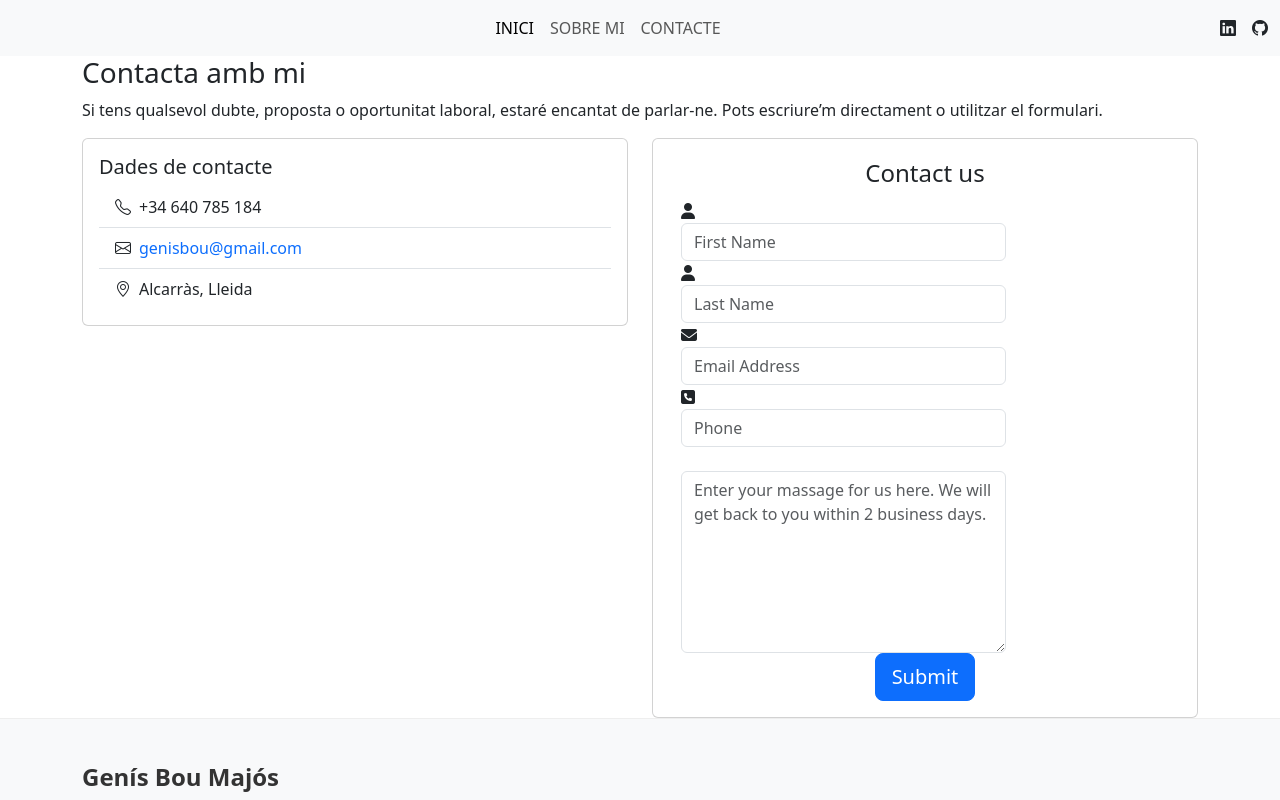
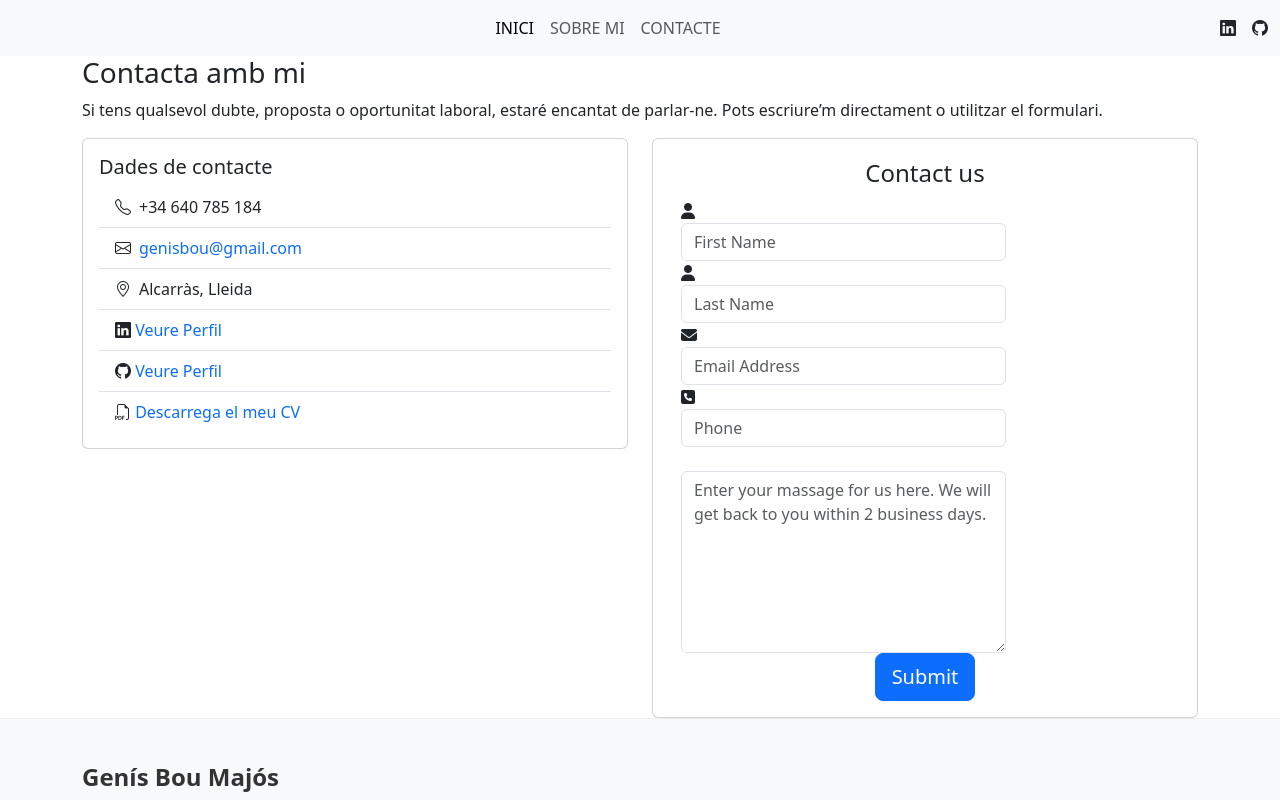
Before and after one commit to genisbou/portafoli, a React (Create React App) app: page /contacte in a window 1280 px wide. Shown: the top 800 px of the page. Built offline with nearby package versions, Linux system fonts and the light colour scheme.

Commit message:
Page Contact
Ok

```diff
--- a/src/Pages/Contacte.js
+++ b/src/Pages/Contacte.js
@@ -33,6 +33,22 @@ const Inici = () => {
                                     <i className="bi bi-geo-alt me-2"></i>
                                         Alcarràs, Lleida
                                     </li>
+                                    <li className="list-group-item">
+                                        <i className="bi bi-linkedin"></i>
+                                        <a href="https://www.linkedin.com/in/gen%C3%ADs-bou-maj%C3%B3s/" style={{textDecoration: "none"}}>&nbsp;Veure Perfil</a>
+                                    </li>
+                                    <li className="list-group-item">
+                                        <i className="bi bi-github"></i>
+                                        <a href="https://github.com/genisbou" style={{textDecoration: "none"}}>&nbsp;Veure Perfil</a>
+
+                                    </li>
+
+                                    <li className="list-group-item">
+                                        <i className="bi bi-filetype-pdf"></i>
+                                        <a href="/Genis-CV-es.pdf" target="_blank" style={{textDecoration: "none"}}>&nbsp;Descarrega el meu CV</a>
+
+                                    </li>
+
                                 </ul>
                             </div>
                         </div>
```
Also changed, not shown: 1 other file (tests, documents, lock files or other folders).
